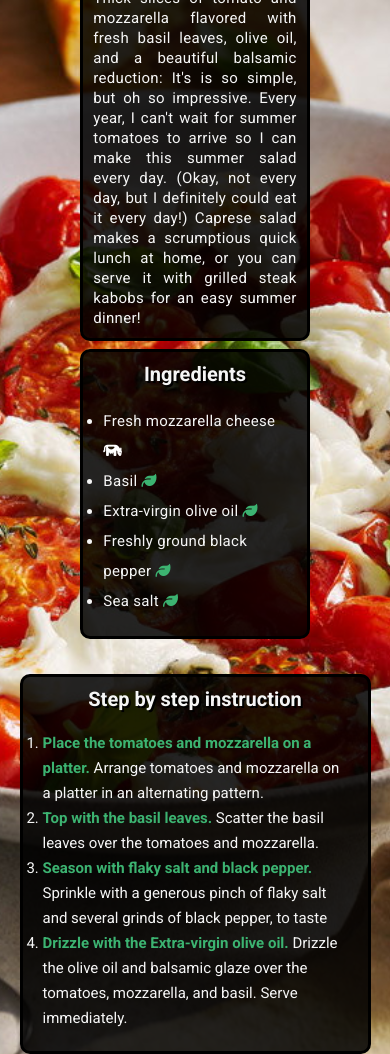
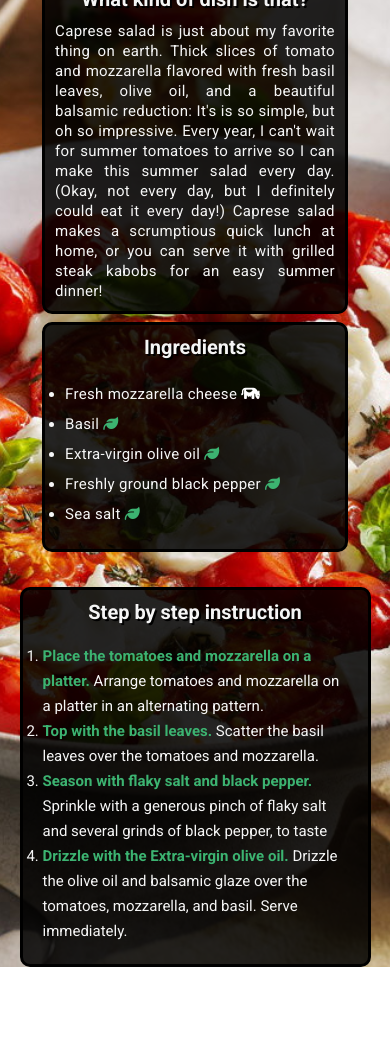
Before and after one commit to Aclyoneus/Recipe, a plain HTML site: page index.html in a window 390 px wide. After the commit the page ends 967 px from the top, so only its background shows below. Drawn offline with Linux system fonts and the light colour scheme.

Commit message:
changed sizes of some sections

```diff
--- a/style.css
+++ b/style.css
@@ -39,8 +39,10 @@ html {
 }
 
 .header-text {
+    padding: 5px 10px;
     color: mediumseagreen;
     font-size: 3rem;
+    text-align: center;
     text-shadow: 3px 3px black;
     letter-spacing: 2px;
     text-transform: uppercase;
@@ -54,6 +56,7 @@ html {
 
 .dish-description, .dish-ingredients {
     width: 35%;
+    height: 15%;
     margin-top: 2%;
     color: whitesmoke;
     background-color: rgba(0, 0, 0, 0.85);
@@ -167,4 +170,9 @@ b {
     .dish-ingredients-list {
         align-items: flex-start;
     }
+
+    .dish-description, .dish-ingredients {
+        width: 80%;
+    }
+
 }
```
